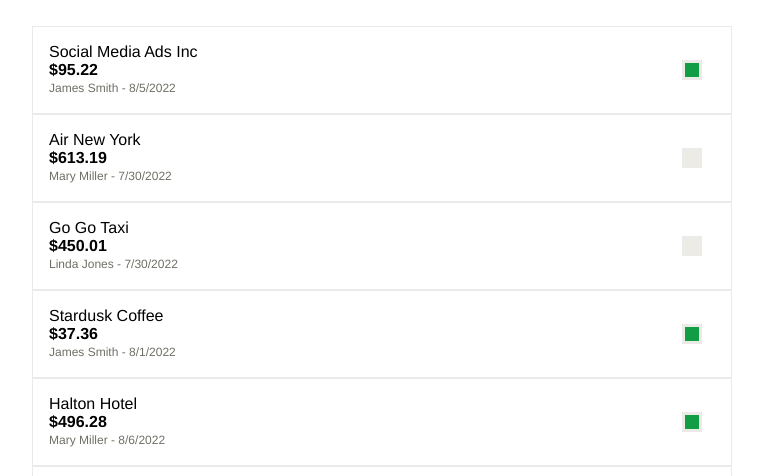
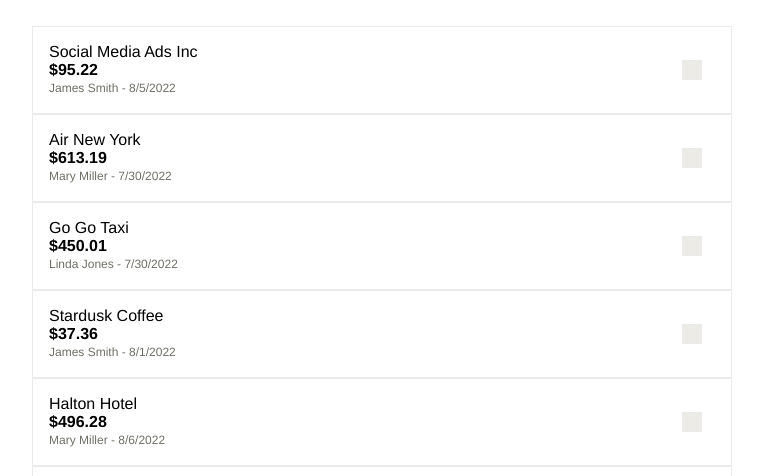
Before and after one commit to sophiawilliams16/ramp-fe-challenge, a React (Create React App) app: page / in a window 1280 px wide. Shown: the part 324-800 px from the top of the page, without its empty margins (258-1021 px from the left). Built offline with nearby package versions, Linux system fonts and the light colour scheme.

Commit message:
final push

```diff
--- a/src/components/Transactions/TransactionPane.tsx
+++ b/src/components/Transactions/TransactionPane.tsx
@@ -5,9 +5,10 @@ import { TransactionPaneComponent } from "./types"
 export const TransactionPane: TransactionPaneComponent = ({
   transaction,
   loading,
-  setTransactionApproval: consumerSetTransactionApproval,
+  setTransactionApproval,
+  approved,
 }) => {
-  const [approved, setApproved] = useState(transaction.approved)
+  // const [approved, setApproved] = useState(transaction.approved)
 
   return (
     <div className="RampPane">
@@ -23,12 +24,12 @@ export const TransactionPane: TransactionPaneComponent = ({
         checked={approved}
         disabled={loading}
         onChange={async (newValue) => {
-          await consumerSetTransactionApproval({
+          await setTransactionApproval({
             transactionId: transaction.id,
             newValue,
           })
 
-          setApproved(newValue)
+          // setApproved(newValue)
         }}
       />
     </div>
--- a/src/components/Transactions/index.tsx
+++ b/src/components/Transactions/index.tsx
@@ -1,4 +1,4 @@
-import { useCallback } from "react"
+import { useState, useCallback } from "react"
 import { useCustomFetch } from "src/hooks/useCustomFetch"
 import { SetTransactionApprovalParams } from "src/utils/types"
 import { TransactionPane } from "./TransactionPane"
@@ -6,9 +6,16 @@ import { SetTransactionApprovalFunction, TransactionsComponent } from "./types"
 
 export const Transactions: TransactionsComponent = ({ transactions }) => {
   const { fetchWithoutCache, loading } = useCustomFetch()
+  const [transactionStates, setTransactionStates] = useState<Record<string, boolean>>({});
 
   const setTransactionApproval = useCallback<SetTransactionApprovalFunction>(
     async ({ transactionId, newValue }) => {
+      // update state for specific transaction
+      setTransactionStates((prevStates) => ({
+        ...prevStates,
+        [transactionId]: newValue,
+      }));
+
       await fetchWithoutCache<void, SetTransactionApprovalParams>("setTransactionApproval", {
         transactionId,
         value: newValue,
@@ -29,6 +36,7 @@ export const Transactions: TransactionsComponent = ({ transactions }) => {
           transaction={transaction}
           loading={loading}
           setTransactionApproval={setTransactionApproval}
+          approved={transactionStates[transaction.id] || false}
         />
       ))}
     </div>
```
